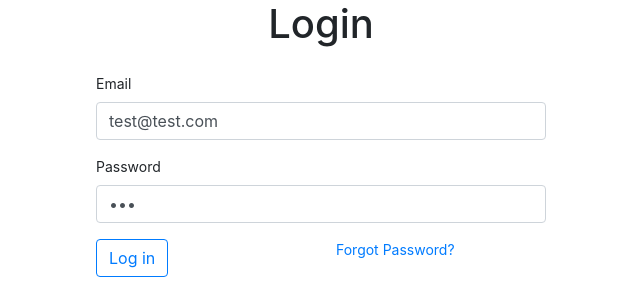
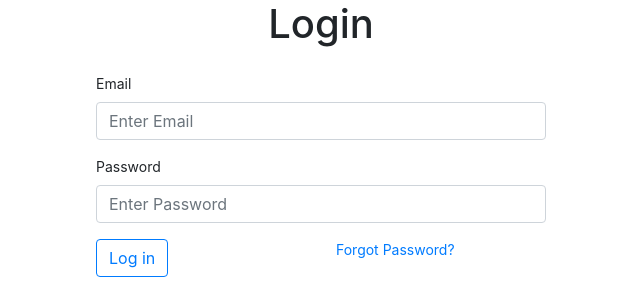
Before and after one commit to cmdavidson546/SW455-Project, a Flask app: template templates/login_client.html in a window 1280 px wide. Shown: the part 151-455 px from the top of the page, without its empty margins (319-959 px from the left). Run offline with Flask 2, Linux system fonts and the light colour scheme; the template is opened without the code that fills it, so the values that code supplies are empty; some libraries are stand-ins or nearby versions.

Commit message:
more cosmetic changes

```diff
--- a/templates/login_client.html
+++ b/templates/login_client.html
@@ -20,14 +20,12 @@
     <form id="login-form" action="/client/login" method="post">
         <div class="form-group">
             <label for="email">Email</label>
-            <input type="text" id="email" class="form-control" name="email" placeholder="e.g., test@test.com" value="test@test.com" required>
+            <input type="text" id="email" class="form-control" name="email" placeholder="Enter Email" required>
         </div>
-                      <div class="invalid-feedback">
-                Please provide a valid email.
-                </div>
+        <div class="invalid-feedback">Please provide a valid email.</div>
         <div class="form-group">
             <label for="password">Password</label>
-            <input type="password" id="password" class="form-control" name="password" placeholder="Enter your password" value="123" required>
+            <input type="password" id="password" class="form-control" name="password" placeholder="Enter Password" required>
         </div>
         <div class="invalid-feedback">Please provide a valid password.</div>
         <div class="form-group row">
```
